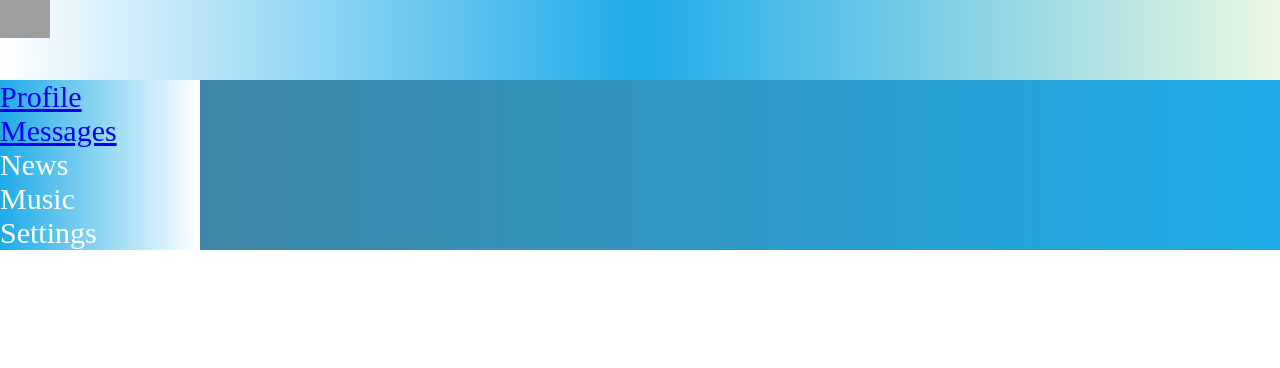
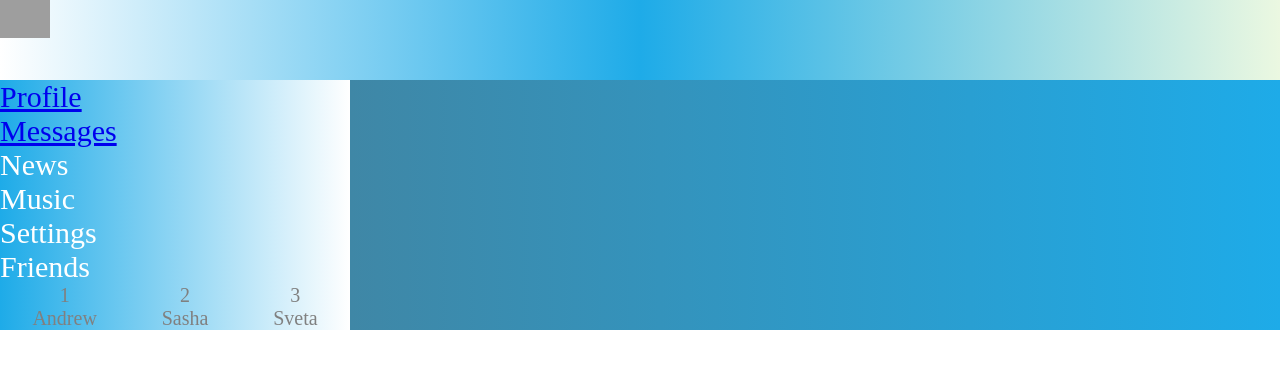
Before and after one commit to Roman-Vik/React-Samurai, a React (Create React App) app: page / in a window 1280 px wide. Shown: the top 368 px of the page. Built offline with nearby package versions, Linux system fonts and the light colour scheme; grey boxes are pictures that could not be loaded.

Commit message:
lesson 30

```diff
--- a/src/App.css
+++ b/src/App.css
@@ -6,7 +6,7 @@
    "h h"
     "n c";
     grid-template-rows: 80px 1fr;
-    grid-template-columns: 200px 8fr;
+    grid-template-columns: 350px 8fr;
     /*grid-gap: 10px;*/
 }
 .app-wrapper-content {
--- a/src/App.js
+++ b/src/App.js
@@ -7,7 +7,9 @@ import Profile from "./components/Profile/Profile";
 import Dialogs from "./components/dialogs/Dialogs";
 
 
-const App = () => {
+const App = (props) => {
+
+
     return (
         <Router>
             <div className="app-wrapper">
@@ -15,15 +17,16 @@ const App = () => {
                 <NavBar/>
                 <div className="app-wrapper-content">
                     <Routes>
-                        {/*<Route path="/profile" element={<Profile/>}/>*/}
-                        {/*<Route path="/dialogs" element={<Dialogs/>}/>*/}
-
-                        <Route path="/profile" element={ () => <Dialogs/> }/>
-                        <Route path="/dialogs" element={ () => <Profile/> }/>
+                        <Route path="/profile" element={<Profile
+                            state={props.state.profilePage}
+                            /*posts={props.state.profilePage.posts}*/ />}/>
+                        <Route path="/dialogs" element={<Dialogs
+                            state={props.state.dialogsPage}
+                            /*messages={props.state.dialogsPage.messages}
+                            dialogs={props.state.dialogsPage.dialog}*/ />}/>
                     </Routes>
                 </div>
             </div>
-
         </Router>
     );
 }
--- a/src/components/Profile/MyPosts/MyPosts.jsx
+++ b/src/components/Profile/MyPosts/MyPosts.jsx
@@ -3,22 +3,21 @@ import s from "./MyPosts.module.css"
 import Post from "./Post/Posts";
 
 
-const MyPosts = () => {
-    let posts =
-        [
-        {
-            id: "1",
-            message:"Hi,how are you?",
-            like: 15
-        },
-        {
-            id: "2",
-            message:"It`s my first post?",
-            like: 20
-        }
-    ]
+const MyPosts = (props) => {
+    // let posts = [
+    //     {
+    //         id: "1",
+    //         message:"Hi,how are you?",
+    //         like: 15
+    //     },
+    //     {
+    //         id: "2",
+    //         message:"It`s my first post?",
+    //         like: 20
+    //     }
+    // ]
 
-    let postsElements = posts.map((p)=> <Post message={p.message} like={p.like}/>)
+    let postsElements = props.posts.map((p)=> <Post message={p.message} like={p.like}/>)
 
     return (
         <div className={s.postsBlock}>
--- a/src/components/Profile/MyPosts/Post/ProfileInfo/ProfileInfo.jsx
+++ b/src/components/Profile/MyPosts/Post/ProfileInfo/ProfileInfo.jsx
@@ -1,12 +1,12 @@
 import React from "react";
 import s from "./ProfileInfo.module.css"
 
-const ProfileInfo = () => {
+const ProfileInfo = (props) => {
   return (
       <div className={s.profileItem}>
         <img src="https://images.unsplash.com/photo-1499336315816-097655dcfbda?ixlib=rb-1.2.1&ixid=MnwxMjA3fDB8MHxwaG90by1wYWdlfHx8fGVufDB8fHx8&auto=format&fit=crop&w=2447&q=80"
             alt=""/>
-        <div className={s.descriptionBlock}>ava+ description</div>
+        <div className={s.descriptionBlock}>ava + description</div>
       </div>
   )
 }
--- a/src/components/Profile/Profile.jsx
+++ b/src/components/Profile/Profile.jsx
@@ -3,11 +3,24 @@ import s from "./Profile.module.css"
 import MyPosts from "./MyPosts/MyPosts";
 import ProfileInfo from "./MyPosts/Post/ProfileInfo/ProfileInfo";
 
-const Profile = () => {
+const Profile = (props) => {
+    // let posts = [
+    //     {
+    //         id: "1",
+    //         message:"Hi,how are you?",
+    //         like: 15
+    //     },
+    //     {
+    //         id: "2",
+    //         message:"It`s my first post?",
+    //         like: 20
+    //     }
+    // ]
+
     return (
         <div className={s.content}>
             <ProfileInfo/>
-            <MyPosts/>
+            <MyPosts posts={props.state.posts} />
         </div>
     )
 }
--- a/src/components/dialogs/Dialogs.jsx
+++ b/src/components/dialogs/Dialogs.jsx
@@ -5,65 +5,13 @@ import DialogsItem from "./dialogItem/DialogsItem";
 import Message from "./message/Message";
 
 const Dialogs = (props) => {
-    // данные с сервера
-    const dialog = [
-        {
-            id: "1",
-            name: "Romych"
-        },
-        {
-            id: "2",
-            name: "Andrey"
-        },
-        {
-            id: "3",
-            name: "Svetlana"
-        },
-        {
-            id: "4",
-            name: "Sasha"
-        },
-        {
-            id: "5",
-            name: "Viktor"
-        },
-        {
-            id: "6",
-            name: "Valery"
-        },
-    ]
-    const messages = [
-        {
-            id: "1",
-            message: "Hi!"
-        },
-        {
-            id: "2",
-            message: "How are you?"
-        },
-        {
-            id: "3",
-            message: "Whats you like animal?"
-        },
-        {
-            id: "4",
-            message: "Yo yo yo!"
-        },
-        {
-            id: "5",
-            message: "Hello World!"
-        },
-        {
-            id: "6",
-            message: "React pizdec kak slojno"
-        },
-    ]
-
-    let dialogsElements = dialog.map((dialog) => <DialogsItem name={dialog.name} id={dialog.id}/>)
-    let messagesElements = messages.map((message) => <Message message={message.message}/>)
+    let dialogsElements = props.state.dialogs.map((dialog) => <DialogsItem ava={dialog.ava} name={dialog.name} id={dialog.id}/>)
+    let messagesElements = props.state.messages.map((message) => <Message message={message.message}/>)
     return (
         <div className={s.dialogs}>
+
             <div className={s.dialogs__items}>
+
                 {
                     dialogsElements
                 }
--- a/src/components/dialogs/dialogItem/DialogsItem.jsx
+++ b/src/components/dialogs/dialogItem/DialogsItem.jsx
@@ -2,9 +2,13 @@ import React from "react";
 import s from "./../Dialogs.module.css"
 import {NavLink} from "react-router-dom";
 
+
+
+
 const DialogsItem = (props) => {
     let path = `/dialogs/${props.id}`
     return <div className={s.dialog + " " + s.activeItem}>
+        <img src={props.ava} alt="photo"/>
         <NavLink to={path}>
             {props.name}
         </NavLink>
--- a/src/components/nav/NavBar.jsx
+++ b/src/components/nav/NavBar.jsx
@@ -2,14 +2,42 @@ import React from "react";
 import s from "./NavBar.module.css"
 import {NavLink} from "react-router-dom";
 
-const NavBar = () => {
+
+const NavBar = (props) => {
     return (
         <nav className={s.nav}>
-            <div className={s.item}><NavLink to="/profile" className={(navData) => (navData.isActive ? s.activeLink : 'none')}>Profile</NavLink></div>
+            <div className={s.item}><NavLink to="/profile"
+                 className={(navData) => (navData.isActive ? s.activeLink : 'none')}>Profile</NavLink>
+            </div>
             <div className={s.item}><NavLink to="/dialogs">Messages</NavLink></div>
             <div className={s.item}><a>News</a></div>
             <div className={s.item}><a>Music</a></div>
             <div className={s.item}><a>Settings</a></div>
+
+            <div className={s.item}><a>Friends</a>
+                <div className={s.friends}>
+                    <div>
+                        <div className={s.friends__item}>
+                            <div>1</div>
+                            <div>Andrew</div>
+                        </div>
+                    </div>
+                    <div className={s.friends__item}>
+                        <div>2</div>
+                        <div>Sasha</div>
+                    </div>
+                    <div className={s.friends__item}>
+                        <div>3</div>
+                        <div>Sveta</div>
+                    </div>
+
+
+                </div>
+
+
+            </div>
+
+
         </nav>
     )
 }
--- a/src/components/nav/NavBar.module.css
+++ b/src/components/nav/NavBar.module.css
@@ -12,3 +12,19 @@
 .item a.activeLink {
     color: gold;
 }
+
+.friends{
+    display: grid;
+    grid-template-columns: repeat(3, 1fr  );
+}
+.friends__item{
+    display: flex;
+    flex-direction: column;
+    align-items: center;
+}
+.friends{
+    font-size: 20px;
+    display: flex;
+    justify-content: space-around;
+    color:  grey;
+}
--- a/src/index.js
+++ b/src/index.js
@@ -3,11 +3,12 @@ import ReactDOM from 'react-dom';
 import './index.css';
 import reportWebVitals from './reportWebVitals';
 import App from "./App";
+import state from "./redux/state";
 
 
 ReactDOM.render(
     <React.StrictMode>
-        <App/>
+        <App state={state}   />
     </React.StrictMode>,
     document.getElementById('root')
 );
--- /dev/null
+++ b/src/redux/state.js
@@ -0,0 +1,84 @@
+import React from "react";
+
+let state = {
+    profilePage:{
+        posts:[
+            {
+                id: "1",
+                message:"Hi,how are you?",
+                like: 15
+            },
+            {
+                id: "2",
+                message:"It`s my first post?",
+                like: 20
+            }
+        ],
+    },
+    dialogsPage:{
+        dialogs:[
+            {
+                ava: 'https://images.unsplash.com/photo-1599566150163-29194dcaad36?ixlib=rb-1.2.1&ixid=MnwxMjA3fDB8MHxzZWFyY2h8MTZ8fHBlcnNvbnxlbnwwfHwwfHw%3D&auto=format&fit=crop&w=500&q=60',
+                id: "1",
+                name: "Romych"
+            },
+            {
+                ava: 'https://images.unsplash.com/photo-1531427186611-ecfd6d936c79?ixlib=rb-1.2.1&ixid=MnwxMjA3fDB8MHxzZWFyY2h8Mjh8fHBlcnNvbnxlbnwwfHwwfHw%3D&auto=format&fit=crop&w=500&q=60',
+                id: "2",
+                name: "Andrey"
+            },
+            {
+                ava: 'https://images.unsplash.com/photo-1580489944761-15a19d654956?ixlib=rb-1.2.1&ixid=MnwxMjA3fDB8MHxzZWFyY2h8MTl8fHBlcnNvbnxlbnwwfHwwfHw%3D&auto=format&fit=crop&w=500&q=60',
+                id: "3",
+                name: "Svetlana"
+            },
+            {
+                ava: 'https://images.unsplash.com/photo-1494790108377-be9c29b29330?ixlib=rb-1.2.1&ixid=MnwxMjA3fDB8MHxzZWFyY2h8MzR8fHBlcnNvbnxlbnwwfHwwfHw%3D&auto=format&fit=crop&w=500&q=60',
+                id: "4",
+                name: "Sasha"
+            },
+            {
+                ava: 'https://images.unsplash.com/photo-1500648767791-00dcc994a43e?ixlib=rb-1.2.1&ixid=MnwxMjA3fDB8MHxzZWFyY2h8MzN8fHBlcnNvbnxlbnwwfHwwfHw%3D&auto=format&fit=crop&w=500&q=60',
+                id: "5",
+                name: "Viktor"
+            },
+            {
+                ava: 'https://images.unsplash.com/photo-1570295999919-56ceb5ecca61?ixlib=rb-1.2.1&ixid=MnwxMjA3fDB8MHxzZWFyY2h8MzZ8fHBlcnNvbnxlbnwwfHwwfHw%3D&auto=format&fit=crop&w=500&q=60',
+                id: "6",
+                name: "Valery"
+            },
+        ],
+        messages: [
+            {
+                id: "1",
+                message: "Hi!"
+            },
+            {
+                id: "2",
+                message: "How are you?"
+            },
+            {
+                id: "3",
+                message: "Whats you like animal?"
+            },
+            {
+                id: "4",
+                message: "Yo yo yo!"
+            },
+            {
+                id: "5",
+                message: "Hello World!"
+            },
+            {
+                id: "6",
+                message: "React pizdec kak slojno"
+            },
+        ]
+    },
+    navBar:{
+
+    }
+}
+
+
+export default state
```
